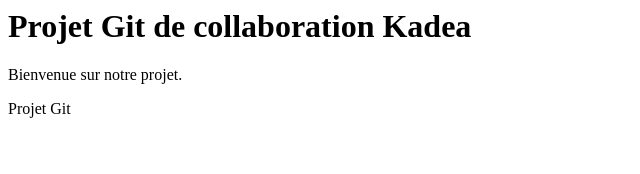
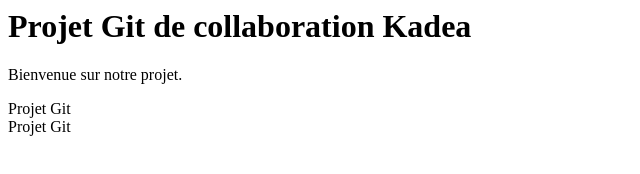
Before and after one commit to kadea-academy-learners/projet-git-team, a plain HTML site: page index.html in a window 1280 px wide. Shown: the full height of the page, 0-640 px from the left. Drawn offline with Linux system fonts and the light colour scheme.

Commit message:
Ajout du header

```diff
--- a/index.html
+++ b/index.html
@@ -1,3 +1,4 @@
 <h1>Projet Git de collaboration Kadea</h1>
 <p> Bienvenue sur notre projet.</p>
 <header>Projet Git<?header>
+<header>Projet Git</header>
```
